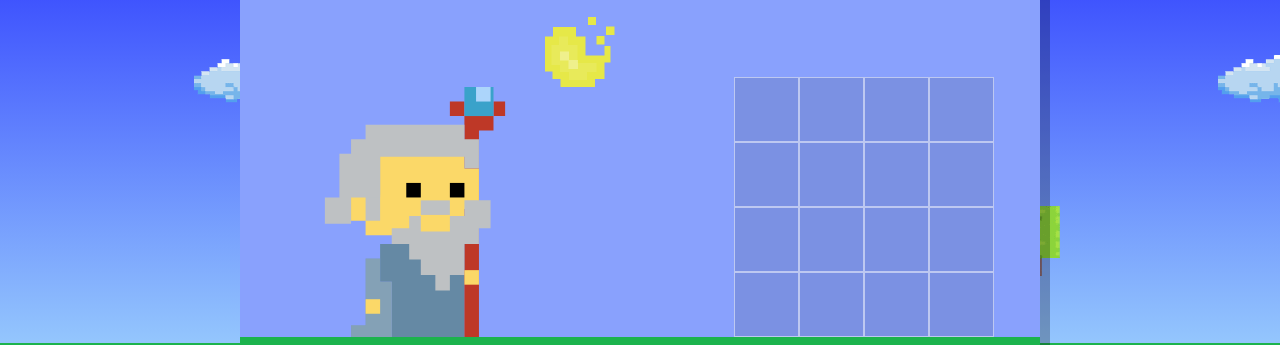
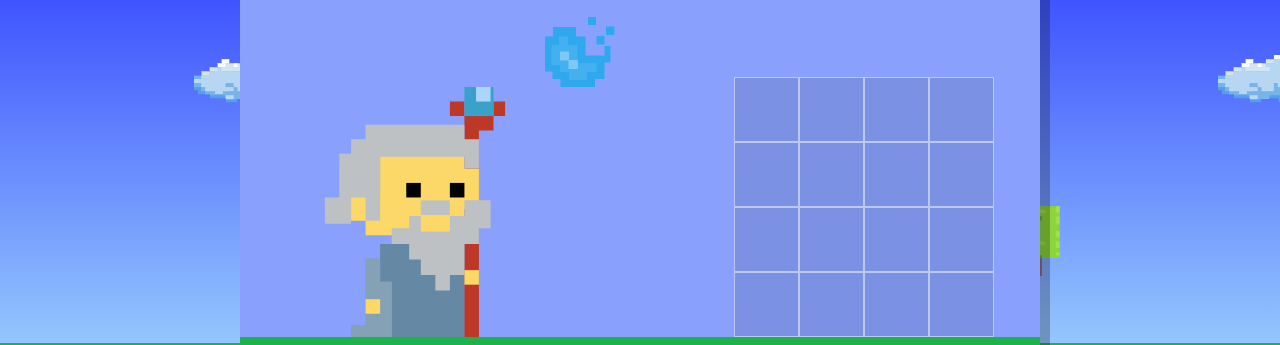
Before and after one commit to MaLkoLmX/439263-code-and-magick, a website: page index.html in a window 1280 px wide. Both pictures are taken after a click on the element 577 px from the left and 310 px from the top of the page. Shown: the part 256-601 px from the top of the page. Drawn offline with Linux system fonts and the light colour scheme; a web font is replaced by a local one.

Commit message:
19 Учебный проект: обобщение

```diff
--- a/index.html
+++ b/index.html
@@ -203,6 +203,7 @@
 <script src="js/constant.js"></script>
 <script src="js/randomDatas.js"></script>
 <script src="js/util.js"></script>
+<script src="js/colorize-element.js"></script>
 <script src="js/setup.js"></script>
 <script src="js/dialog.js"></script>
 <script src="js/customizeWizard.js"></script>
--- /dev/null
+++ b/js/colorize-element.js
@@ -0,0 +1,8 @@
+'use strict';
+(function () {
+  window.colorizeElement = function (elem, things, callback) {
+    if (typeof callback === 'function') {
+      callback(elem, things);
+    }
+  };
+})();
--- a/js/customizeWizard.js
+++ b/js/customizeWizard.js
@@ -7,14 +7,14 @@
   var wizardFireball = setup.querySelector('.setup-fireball-wrap');
 
   wizardCoat.addEventListener('click', function () {
-    wizardCoat.style.fill = window.randomColor(wizardCoat, window.coatColor);
+    window.colorizeElement(wizardCoat, window.coatColor, window.randomColor);
   });
 
   wizardEyes.addEventListener('click', function () {
-    wizardEyes.style.fill = window.randomColor(wizardEyes, window.eyesColor);
+    window.colorizeElement(wizardEyes, window.eyesColor, window.randomColor);
   });
 
   wizardFireball.addEventListener('click', function () {
-    wizardFireball.style.background = window.fireballColor[window.getRandom(window.fireballColor)];
+    window.colorizeElement(wizardFireball, window.fireballColor, window.randomBackground);
   });
 })();
--- a/js/randomDatas.js
+++ b/js/randomDatas.js
@@ -10,3 +10,9 @@
     elem.style.fill = things[window.getRandom(things)];
   };
 })();
+
+(function () {
+  window.randomBackground = function (elem, things) {
+    elem.style.backgroundColor = things[window.getRandom(things)];
+  };
+})();
```
